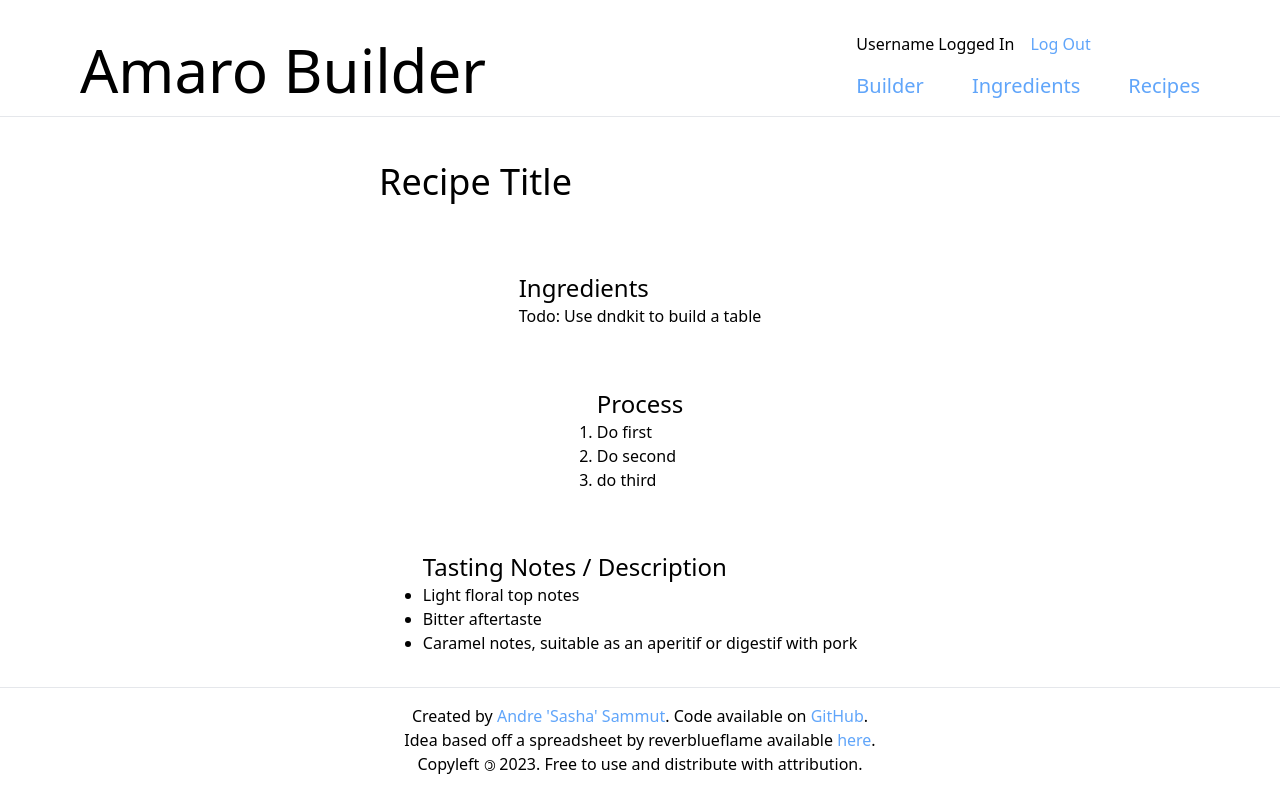
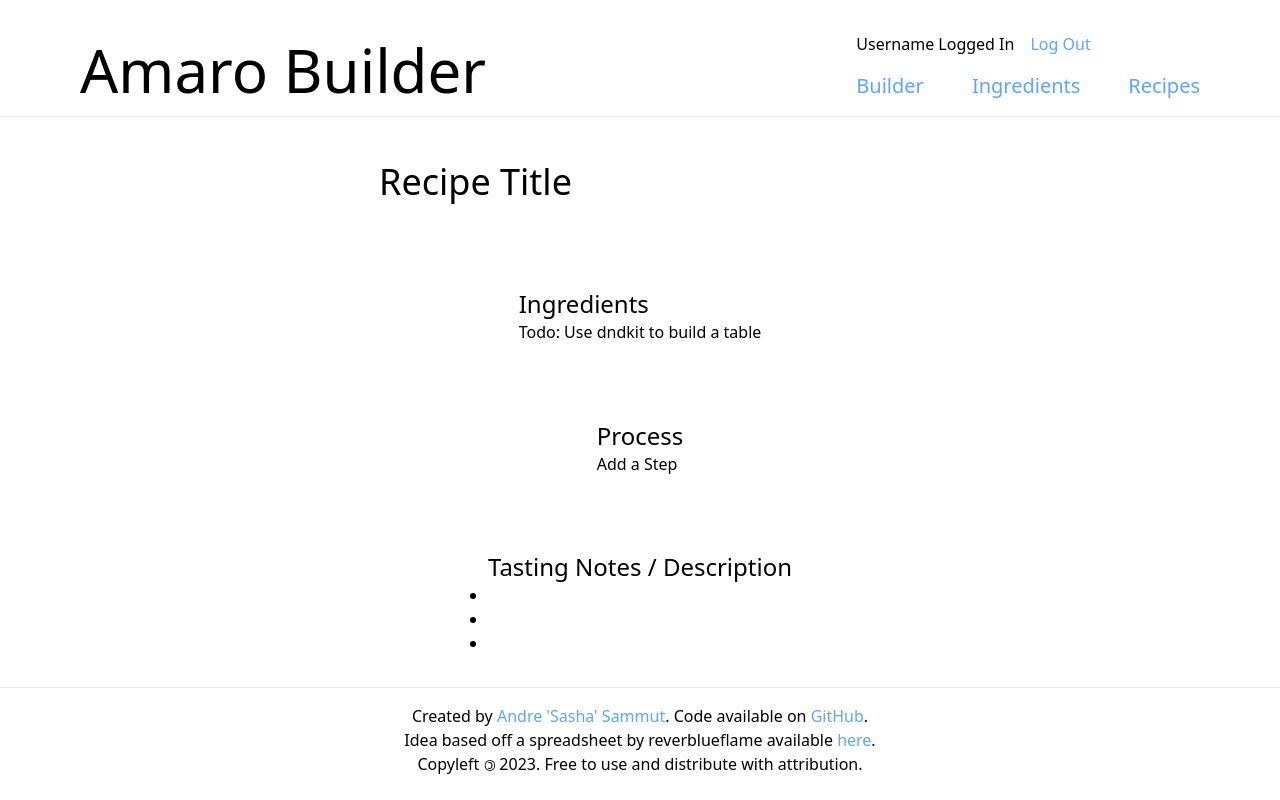
Before and after one commit to Volfy/amaro-site, a React (Vite) app in the folder frontend/: page / in a window 1280 px wide. Built offline with nearby package versions, Linux system fonts and the light colour scheme.

Commit message:
fix Process component. add input field, remove, and new

```diff
--- a/frontend/src/components/DraggableListItem.jsx
+++ b/frontend/src/components/DraggableListItem.jsx
@@ -17,14 +17,17 @@ const DraggableListItem = (props) => {
   }
 
   return (
-    <li ref={setNodeRef} style={style} {...attributes} {...listeners}>
-      {props.content}
+    <li ref={setNodeRef} style={style}>
+      <div className='inline' {...attributes} {...listeners}>{props.dragHandle}</div>
+      &nbsp;
+      {props.children}
     </li>
   )
 }
 DraggableListItem.propTypes = {
   id: PropTypes.string.isRequired,
-  content: PropTypes.string.isRequired,
+  children: PropTypes.element.isRequired,
+  dragHandle: PropTypes.string.isRequired,
 }
 
 export default DraggableListItem
--- a/frontend/src/components/Process.jsx
+++ b/frontend/src/components/Process.jsx
@@ -2,29 +2,35 @@ import { DndContext, closestCenter } from '@dnd-kit/core'
 import { arrayMove, SortableContext, verticalListSortingStrategy } from '@dnd-kit/sortable'
 import { useState } from 'react'
 import DraggableListItem from './DraggableListItem'
+import TextInput from './TextInput'
 
-const generateId = () => `${(Math.random()*1000)}`
-
-const fakeSteps = [
-  {
-    content: 'Do first',
-    id: generateId()
-  },
-  {
-    content: 'Do second',
-    id: generateId()
-  },
-  {
-    content: 'do third',
-    id: generateId(),
-  }
-]
-
-
+const generateId = () => `${Math.floor((Math.random()*1000))}`
 
 const Process = () => {
-  const [steps, setSteps] = useState(fakeSteps)
+  const [steps, setSteps] = useState([])
 
+  const handleChangeStep = (id, newStepValue) => {
+    setSteps(steps
+      .map(step => step.id !== id
+        ? step
+        : {
+          ...step,
+          content: newStepValue
+        }
+      )
+    )
+  }
+
+  const handleAddStep = (newStepValue) => {
+    setSteps(steps.concat({
+      content: newStepValue,
+      id: generateId()
+    }))
+  }
+
+  const handleRemoveStep = (id) => {
+    setSteps(steps.filter(step => step.id !== id))
+  }
 
   const handleDragEnd = (event) => {
     const {active, over} = event
@@ -43,16 +49,22 @@ const Process = () => {
       collisionDetection={closestCenter}
       onDragEnd={handleDragEnd}
     >
-      <ol className='list-decimal'>
+      <ol>
         <SortableContext
           items={steps}
           strategy={verticalListSortingStrategy}
         >
 
-          {steps.map(step => {
-            return <DraggableListItem key={step.id} id={step.id} content={step.content}/>
+          {steps.map((step, index) => {
+            return (
+              <DraggableListItem key={step.id} id={step.id} dragHandle={`${index + 1}.`}>
+                <TextInput state={step.content} setter={(newVal) => handleChangeStep(step.id, newVal)}/>
+                <button onClick={() => handleRemoveStep(step.id)}>&#128465;</button>
+              </DraggableListItem>
+            )
           })}
         </SortableContext>
+        <li onClick={() => handleAddStep('...')}>Add a Step</li>
       </ol>
 
 
--- a/frontend/src/components/TextInput.jsx
+++ b/frontend/src/components/TextInput.jsx
@@ -1,19 +1,30 @@
 import { PropTypes } from 'prop-types'
+import { useState, useEffect } from 'react'
 
-const TextInput = ({state, setter, classes, form}) => <input type="text"
-  value={state}
+const TextInput = ({state, setter, classes, form}) => {
+  const [val, setVal] = useState('')
+
+  useEffect(() => {
+    setVal(state)
+  }, [])
+
+  return <input type="text"
+    value={val}
     onInput={event => {
-    setter(event.target.value)
+      setVal(event.target.value)
     }}
     onKeyDown={event => {
       if(event.key === 'Enter') {
         event.target.blur()
       }
     }}
+    onBlur={() => {
+      setter(val)
+    }}
     className={classes}
     form={form ? form : null}
   />
-
+}
 TextInput.propTypes = {
   state: PropTypes.string.isRequired,
   setter: PropTypes.func.isRequired,
@@ -21,4 +32,5 @@ TextInput.propTypes = {
   classes: PropTypes.string,
 }
 
+
 export default TextInput
```
Lines whose indentation alone changed are shown as unchanged.
